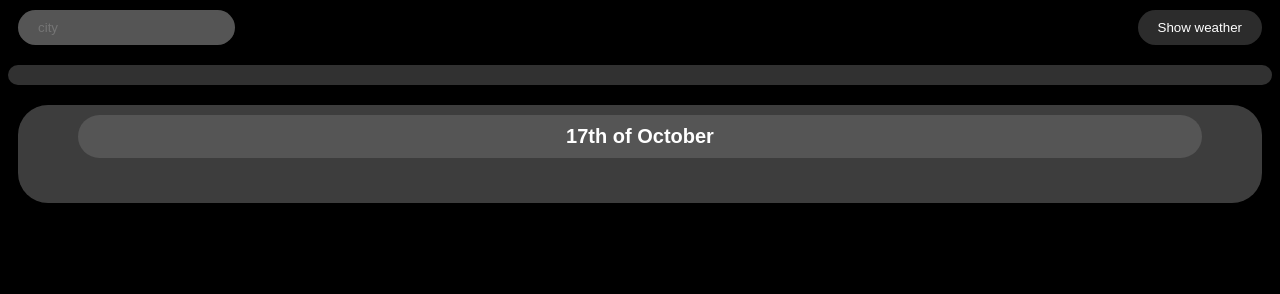
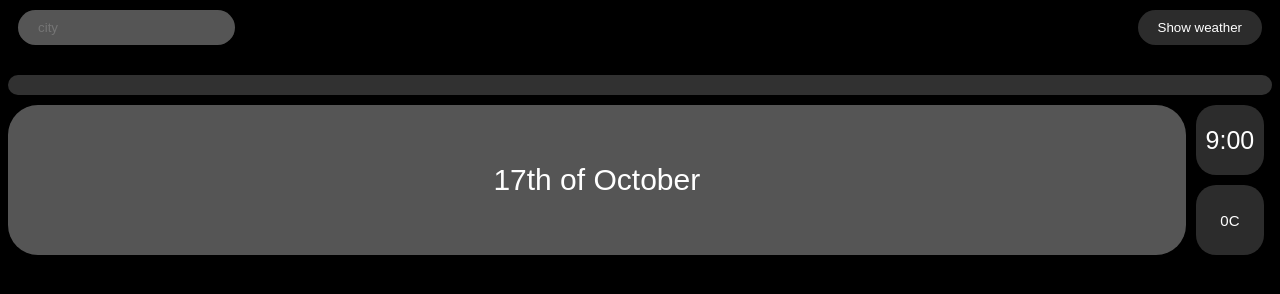
Before and after one commit to semen-mironov/weather-app, a plain HTML site: page index.html in a window 1280 px wide. Drawn offline with Linux system fonts and the light colour scheme; a web font is replaced by a local one.

Commit message:
new design

```diff
--- a/index.html
+++ b/index.html
@@ -11,11 +11,21 @@
         <input type="text" placeholder="city">
         <button class="search-button">Show weather</button>
     </div>
-    <div class="city"></div>
+    <!-- <div class="city"></div>
     <div class="weather-block">
         <div class="date">
         </div>
         <p class="weather"></p>
+    </div> -->
+    <div class="container">
+        <div class="city"></div>
+        <div class="main">
+            <div class="date"></div>
+            <div class="side-container">
+                <div class="time">9:00</div>
+                <div class="weather">0C</div>
+            </div>
+        </div>
     </div>
     <script src="script.js"></script>
 </body>
--- a/style.css
+++ b/style.css
@@ -65,15 +65,55 @@ button {
     width: 90%;
     display: flex;
     justify-content: center;
-    margin-top: 5px;
+    align-items: center;
+    font-size: 30px;
 }
 
 .city {
     margin-top: 20px;
     display: flex;
     justify-content: center;
-    font-size: 20px;
+    font-size: 25px;
     background: #313131;
     border-radius: 20px;
     padding: 10px 20px;
 }
+
+.container {
+    display: flex;
+    flex-direction: column;
+    gap: 10px;
+}
+
+.main {
+    display: flex;
+    gap: 10px;
+}
+
+.side-container {
+    display: flex;
+    flex-direction: column;
+    gap: 10px;
+}
+
+.weather {
+    background: #2c2c2c;
+    padding: 10px;
+    border-radius: 20px;
+    font-size: 15px;
+    height: 50px;
+    display: flex;
+    align-items: center;
+    justify-content: center;
+}
+
+.time {
+    background: #2c2c2c;
+    padding: 10px;
+    border-radius: 20px;
+    font-size: 25px;
+    height: 50px;
+    display: flex;
+    align-items: center;
+    justify-content: center;
+}
```
